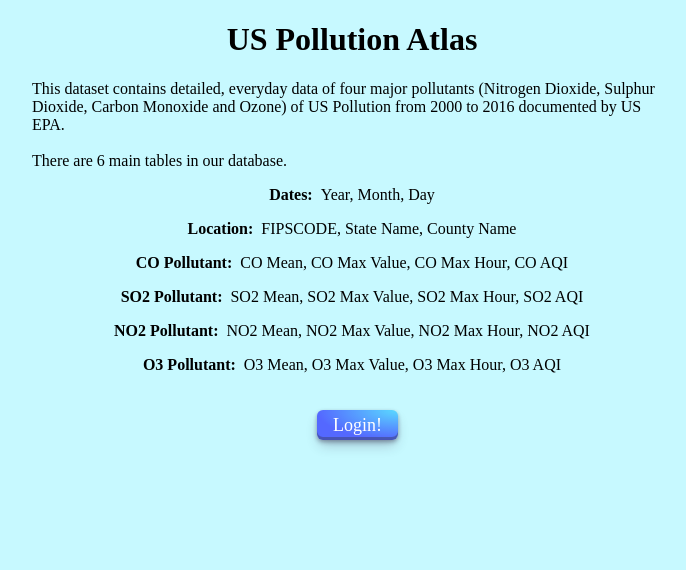
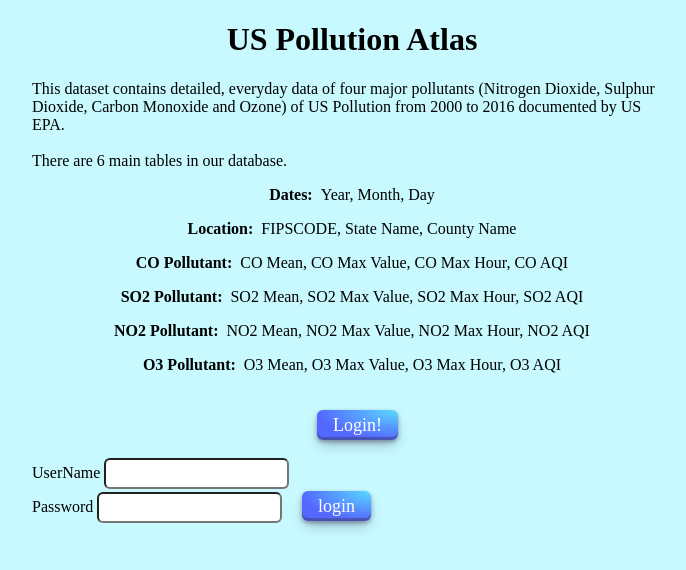
Before and after one commit to yuxuanjerrychen01/USPollutionAtlas, a React (Create React App) app in the folder Pollution Atlas/client/: page / in a window 1280 px wide. Shown: the top 570 px of the page, without its empty margins (288-974 px from the left). Built offline with nearby package versions, Linux system fonts and the light colour scheme.

Commit message:
login update

```diff
--- a/Pollution Atlas/client/src/App.js
+++ b/Pollution Atlas/client/src/App.js
@@ -51,8 +51,18 @@
     return (
         <div>
             <h1 className="centering-h1">US Pollution Atlas</h1>
+            {landpage}
+            <form>
+                <br></br>
+                <label>UserName  </label>
+                <input className="input" />
+                <br></br>
+                <label>Password    </label>
+                <input className="input" />
+                <button className="button-blue">login</button>
+                <br></br>
+            </form>
 
-            {landpage}
         </div>
     );
 }
```
